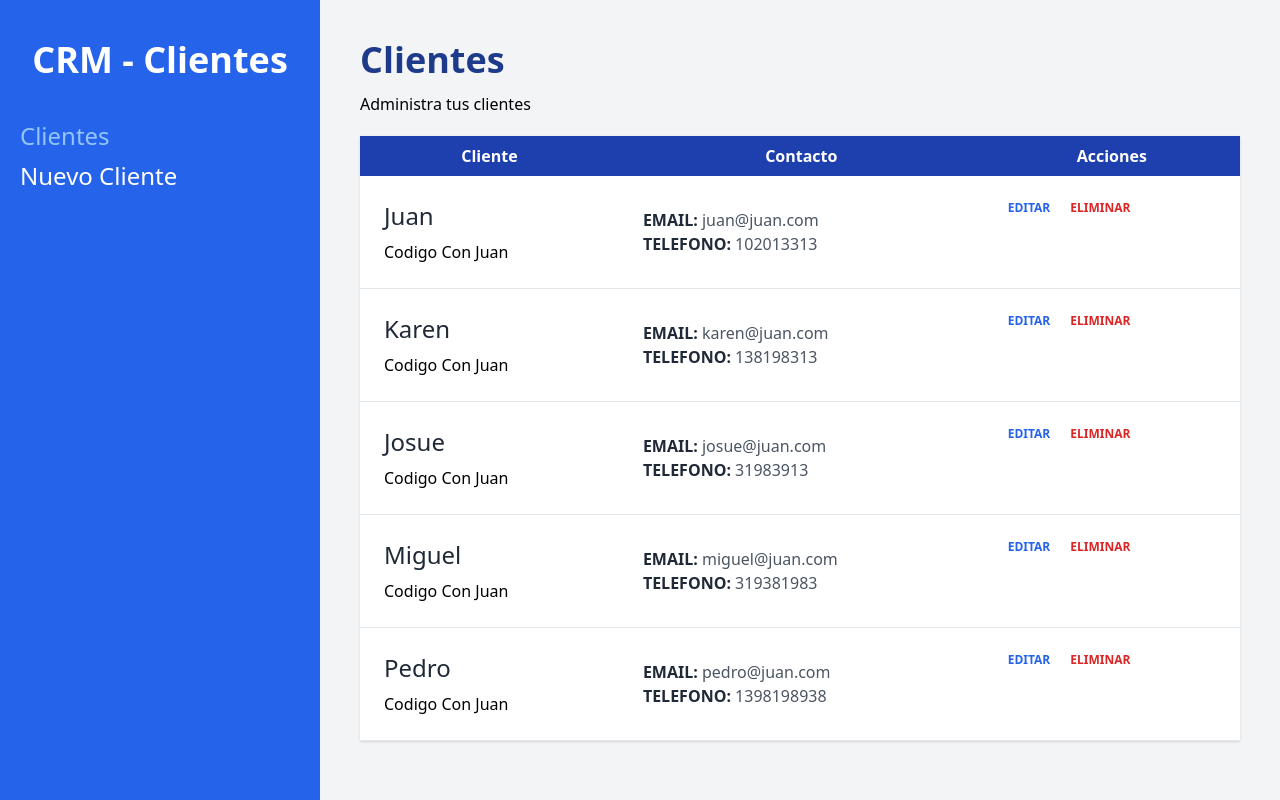
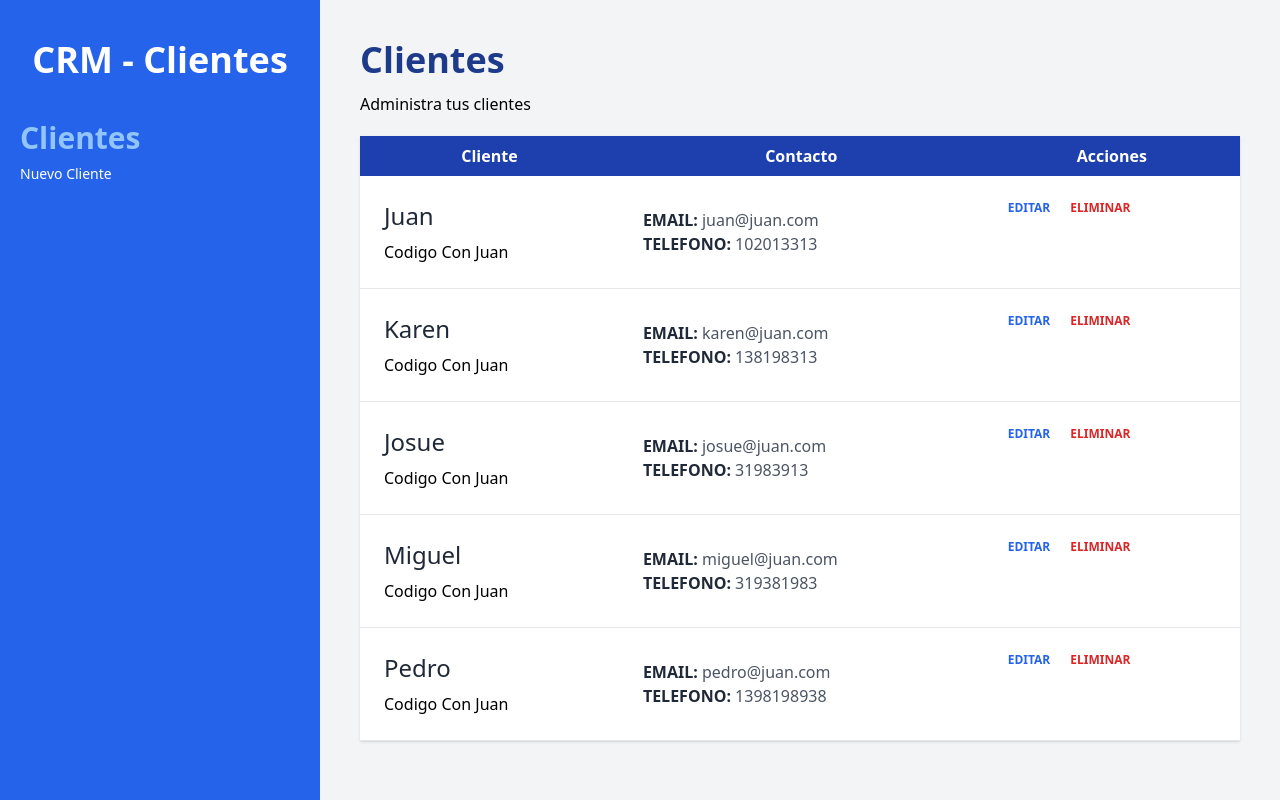
Before and after one commit to Cris15118/CRM-react, a React (Vite) app: page / in a window 1280 px wide. Built offline with nearby package versions, Linux system fonts and the light colour scheme; data requests are answered from the project's data file.

Commit message:
crear json-server, data, funcion clientes, modificar loader

```diff
--- /dev/null
+++ b/db.json
@@ -0,0 +1,39 @@
+{
+    "clientes" : [
+        {
+         " id": 1,
+          "nombre": "Juan",
+          "telefono": 102013313,
+          "email": "juan@juan.com",
+          "empresa": "Codigo Con Juan"
+        },
+        {
+          "id": 2,
+          "nombre": "Karen",
+          "telefono": 138198313,
+          "email": "karen@juan.com",
+          "empresa": "Codigo Con Juan"
+        },
+        {
+          "id": 3,
+          "nombre": "Josue",
+          "telefono": 31983913,
+          "email": "josue@juan.com",
+          "empresa": "Codigo Con Juan"
+        },
+        {
+          "id": 4,
+          "nombre": "Miguel",
+          "telefono": 319381983,
+          "email": "miguel@juan.com",
+          "empresa": "Codigo Con Juan"
+        },
+        {
+          "id": 5,
+          "nombre": "Pedro",
+          "telefono": 1398198938,
+          "email": "pedro@juan.com",
+          "empresa": "Codigo Con Juan"
+        }
+      ]
+}
--- a/src/components/Layout.jsx
+++ b/src/components/Layout.jsx
@@ -1,27 +1,42 @@
-import { Link, NavLink, Outlet,useLocation } from "react-router-dom"
-
+import { Link, NavLink, Outlet, useLocation } from "react-router-dom";
 
 function Layout() {
-  const location = useLocation()
-  console.log(location)
+  const location = useLocation();
+  console.log(location);
   return (
     <div className="md:flex md:min-h-screen">
       <aside className=" md:w-1/4 bg-blue-600 px-5 py-10 ">
-        <h2 className=" text-4xl font-black text-center text-white">CRM - Clientes</h2>
+        <h2 className=" text-4xl font-black text-center text-white">
+          CRM - Clientes
+        </h2>
         <nav className=" mt-10">
-          <Link className= {`${location.pathname === '/' ? 'text-blue-300' : 'text-white'} text-2xl block mt-2 hover:text-blue-300`} to="/">Clientes</Link>
-          <Link className= {`${location.pathname === '/clientes/nuevo' ? 'text-blue-300' : 'text-white'} text-2xl block mt-2 hover:text-blue-300`} to="/clientes/nuevo">Nuevo Cliente</Link>
-
+          <Link
+            className={`${
+              location.pathname === "/"
+                ? "text-blue-300 text-3xl font-bold"
+                : "text-white text-sm"
+            } text-2xl block mt-2 hover:text-blue-300`}
+            to="/"
+          >
+            Clientes
+          </Link>
+          <Link
+            className={`${
+              location.pathname === "/clientes/nuevo"
+                ? "text-blue-300 text-3xl font-bold"
+                : "text-white text-sm"
+            } text-2xl block mt-2 hover:text-blue-300`}
+            to="/clientes/nuevo"
+          >
+            Nuevo Cliente
+          </Link>
         </nav>
-
       </aside>
       <main className=" md:w-3/4 p-10 md:h-screen overflow-scroll">
-        <Outlet/>
-
+        <Outlet />
       </main>
-
     </div>
-  )
+  );
 }
 
-export default Layout
+export default Layout;
--- /dev/null
+++ b/src/data/clientes.jsx
@@ -0,0 +1,5 @@
+export async function obtenerClientes() {
+  const respuesta = await fetch(import.meta.env.VITE_API_URL);
+  const resultado = await respuesta.json();
+  return resultado;
+}
--- a/src/main.jsx
+++ b/src/main.jsx
@@ -1,34 +1,34 @@
-import React from 'react'
-import ReactDOM from 'react-dom/client'
-import './index.css'
-import { createBrowserRouter, RouterProvider } from 'react-router-dom'
-import Layout from './components/Layout'
-import NuevoCliente, { action as nuevoClienteAction} from './pages/NuevoCliente'
-import Index, {loader as clientesLoader} from './pages/Index'
-
+import React from "react";
+import ReactDOM from "react-dom/client";
+import "./index.css";
+import { createBrowserRouter, RouterProvider } from "react-router-dom";
+import Layout from "./components/Layout";
+import NuevoCliente, {
+  action as nuevoClienteAction,
+} from "./pages/NuevoCliente";
+import Index, { loader as clientesLoader } from "./pages/Index";
 
 const router = createBrowserRouter([
   {
-    path: '/',
-    element: <Layout/>,
+    path: "/",
+    element: <Layout />,
     children: [
       {
         index: true,
-        element: <Index/>,
-        loader: clientesLoader
+        element: <Index />,
+        loader: clientesLoader,
       },
       {
-        path: '/clientes/nuevo',
-        element: <NuevoCliente/>,
-        action: nuevoClienteAction
-      }
-    ]
+        path: "/clientes/nuevo",
+        element: <NuevoCliente />,
+        action: nuevoClienteAction,
+      },
+    ],
   },
+]);
 
-])
-
-ReactDOM.createRoot(document.getElementById('root')).render(
+ReactDOM.createRoot(document.getElementById("root")).render(
   <React.StrictMode>
-   <RouterProvider router = {router}/>
-  </React.StrictMode>,
-)
+    <RouterProvider router={router} />
+  </React.StrictMode>
+);
--- a/src/pages/Index.jsx
+++ b/src/pages/Index.jsx
@@ -1,50 +1,14 @@
 import { useLoaderData } from "react-router-dom";
+import { obtenerClientes } from "../data/clientes";
 import Cliente from "../components/Cliente";
 
 export function loader() {
-  const clientes = [
-    {
-      id: 1,
-      nombre: "Juan",
-      telefono: 102013313,
-      email: "juan@juan.com",
-      empresa: "Codigo Con Juan",
-    },
-    {
-      id: 2,
-      nombre: "Karen",
-      telefono: 138198313,
-      email: "karen@juan.com",
-      empresa: "Codigo Con Juan",
-    },
-    {
-      id: 3,
-      nombre: "Josue",
-      telefono: 31983913,
-      email: "josue@juan.com",
-      empresa: "Codigo Con Juan",
-    },
-    {
-      id: 4,
-      nombre: "Miguel",
-      telefono: 319381983,
-      email: "miguel@juan.com",
-      empresa: "Codigo Con Juan",
-    },
-    {
-      id: 5,
-      nombre: "Pedro",
-      telefono: 1398198938,
-      email: "pedro@juan.com",
-      empresa: "Codigo Con Juan",
-    },
-  ];
+  const clientes = obtenerClientes();
   return clientes;
 }
 
 function Index() {
   const clientes = useLoaderData();
-
 
   return (
     <>
@@ -59,20 +23,14 @@ function Index() {
               <th className=" p-2"> Contacto</th>
               <th className=" p-2"> Acciones</th>
             </tr>
-            </thead>
-            <tbody>
-              {clientes.map(cliente => (
-                <Cliente
-                cliente={cliente}
-                key={cliente.id}
-                />
-              ))}
-            </tbody>
-
-
-
+          </thead>
+          <tbody>
+            {clientes.map((cliente) => (
+              <Cliente cliente={cliente} key={cliente.id} />
+            ))}
+          </tbody>
         </table>
-      ): (
+      ) : (
         <p className=" text-center mt-10">No Hay Clientes aún</p>
       )}
     </>
--- a/src/pages/NuevoCliente.jsx
+++ b/src/pages/NuevoCliente.jsx
@@ -2,34 +2,35 @@ import { useNavigate, Form, useActionData } from "react-router-dom";
 import Formulario from "../components/Formulario";
 import Error from "../components/Error";
 
-export async function action({request}){
- const formData = await request.formData()
- const datos = Object.fromEntries(formData)
- const email = formData.get('email')
+export async function action({ request }) {
+  const formData = await request.formData();
+  const datos = Object.fromEntries(formData);
+  const email = formData.get("email");
 
- // Validacion
- const errores = []
- if(Object.values(datos).includes('')){
-errores.push('Todos los campos son obligatorios')
- }
+  // Validacion
+  const errores = [];
+  if (Object.values(datos).includes("")) {
+    errores.push("Todos los campos son obligatorios");
+  }
 
- let regex = new RegExp("([!#-'*+/-9=?A-Z^-~-]+(\.[!#-'*+/-9=?A-Z^-~-]+)*|\"\(\[\]!#-[^-~ \t]|(\\[\t -~]))+\")@([!#-'*+/-9=?A-Z^-~-]+(\.[!#-'*+/-9=?A-Z^-~-]+)*|\[[\t -Z^-~]*])");
- if(!regex.test(email)){
-  errores.push('el email no es valido')
- }
+  let regex = new RegExp(
+    "([!#-'*+/-9=?A-Z^-~-]+(.[!#-'*+/-9=?A-Z^-~-]+)*|\"([]!#-[^-~ \t]|(\\[\t -~]))+\")@([!#-'*+/-9=?A-Z^-~-]+(.[!#-'*+/-9=?A-Z^-~-]+)*|[[\t -Z^-~]*])"
+  );
+  if (!regex.test(email)) {
+    errores.push("el email no es valido");
+  }
 
- // Retornar datos si hay errores
- if(Object.keys(errores).length){
-  return errores
- }
-
+  // Retornar datos si hay errores
+  if (Object.keys(errores).length) {
+    return errores;
+  }
 }
 
 function NuevoCliente() {
   const navigate = useNavigate();
-  const errores = useActionData()
+  const errores = useActionData();
 
-  console.log(errores)
+  console.log(errores);
   return (
     <>
       <h1 className="font-black text-4xl text-blue-900"> Nuevo Clientes</h1>
@@ -46,12 +47,9 @@ function NuevoCliente() {
         </button>
       </div>
       <div className=" bg-white shadow rounded-md md:w-3/4 mx-auto px-5 py-10 mt-20">
-        {errores?.length && errores.map((error, i)=> <Error key={i}> {error}</Error>)}
-        <Form
-        method="post"
-        noValidate
-
-        >
+        {errores?.length &&
+          errores.map((error, i) => <Error key={i}> {error}</Error>)}
+        <Form method="post" noValidate>
           <Formulario />
           <input
             type="submit"
```
Also changed, not shown: src/components/Error.jsx (+4 -5 lines), src/components/Formulario.jsx (+19 -26 lines), 1 other file (tests, documents, lock files or other folders).
